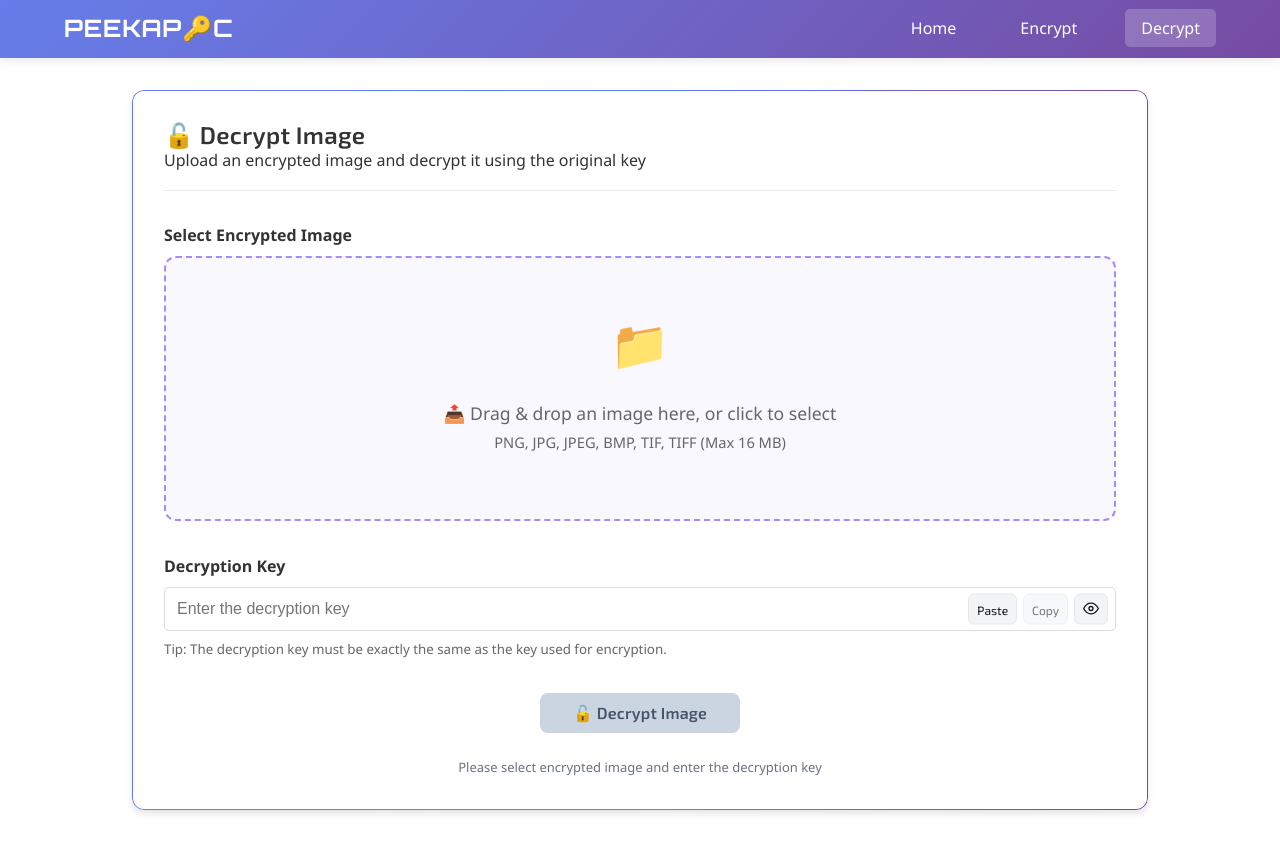
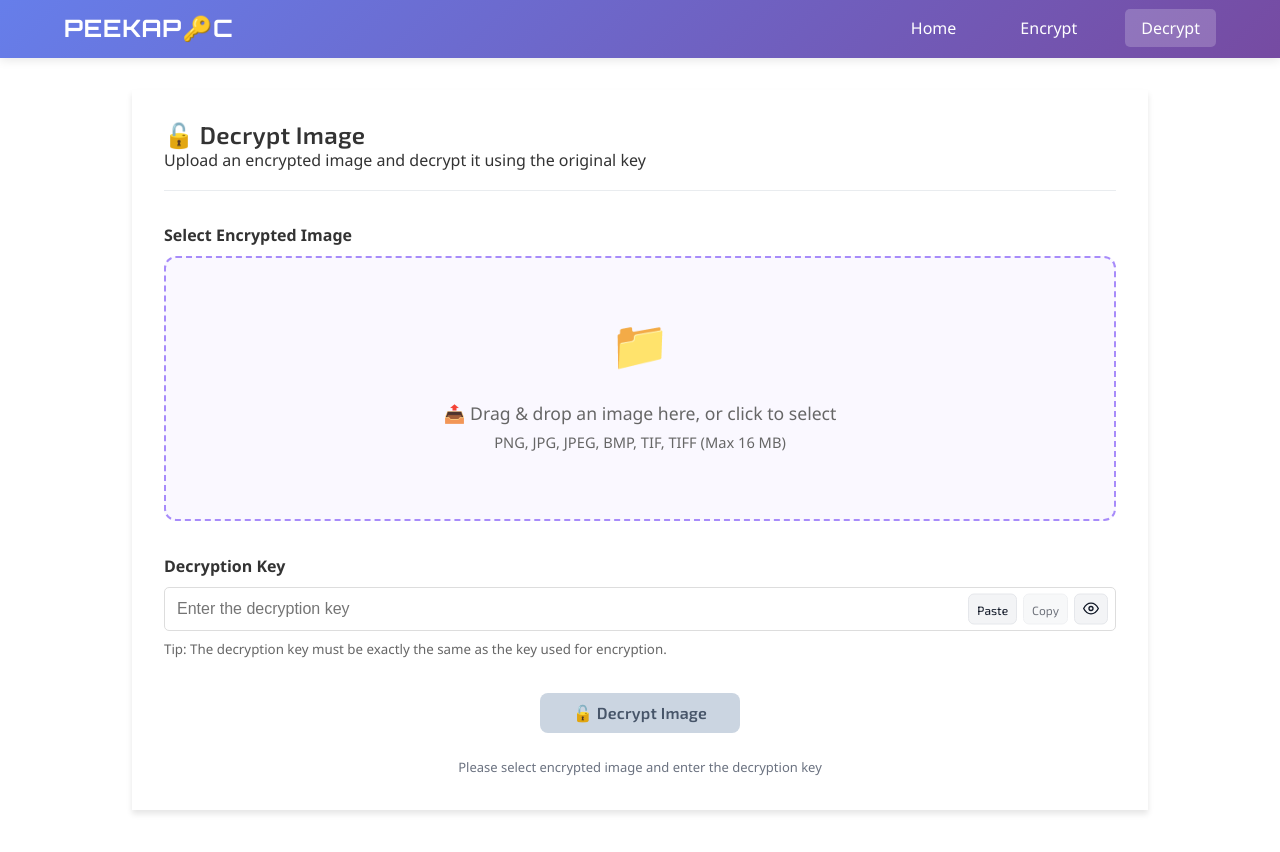
Before and after one commit to wantedWaffleInUni/fyp-mds08, a React (Create React App) app in the folder chaotic-encryption-app/frontend/: page /decrypt in a window 1280 px wide. Shown: the top 852 px of the page. Built offline with nearby package versions, Linux system fonts and the light colour scheme; no server answers; the HTML template or start-up script is replaced by a standard one; a web font is replaced by a local one.

Commit message:
Removed gradient borders; sharper edges; adjust button colours

```diff
--- a/chaotic-encryption-app/frontend/src/App.css
+++ b/chaotic-encryption-app/frontend/src/App.css
@@ -143,26 +143,8 @@ h1, h2, h3 {
 }
 
 /* Gradient 1px border */
-.card::before,
-.card-form::before {
-  content: "";
-  position: absolute;
-  inset: 0;                      /* cover the whole card */
-  padding: 1px;                  /* border thickness */
-  border-radius: inherit;
-  background: var(--brand-grad);
-  pointer-events: none;
 
-  /* The “hole” trick so only a 1px ring remains */
-  -webkit-mask:
-    linear-gradient(#000 0 0) content-box,
-    linear-gradient(#000 0 0);
-  mask:
-    linear-gradient(#000 0 0) content-box,
-    linear-gradient(#000 0 0);
-  -webkit-mask-composite: xor;   /* Chrome/Safari */
-          mask-composite: exclude; /* Firefox */
-}
+
 
 /* Headers */
 .card-header {
@@ -210,15 +192,15 @@ button.btn {
 
 /* Large — for "start encrypting" button at main pg */
 .btn--lg {
-  font-size: 1.2rem;          /* ~19px */
-  padding: 1rem 2rem;
+  font-size: 20rem;          /* ~19px */
+  padding: 4rem 5rem;
   border-radius: 12px;
   box-shadow: 0 6px 18px rgba(102,126,234,.28);
 }
 
 /* Gradient & Hover on buttons */
 .btn-primary {
-  background: linear-gradient(135deg, #667eea 0%, #764ba2 100%);
+  background: #5b7fff;
   color: white;
 }
 
@@ -228,7 +210,7 @@ button.btn {
 }
 
 .btn-secondary {
-  background: linear-gradient(135deg, #667eea 0%, #764ba2 100%);
+  background: #5b7fff;
   color: white;
 }
 
@@ -975,3 +957,34 @@ button, .btn, .btn-primary, .btn-secondary, .btn-success, .btn-danger, .icon-btn
 .introjs-button::after {
   content: none !important;
 }
+
+
+:root {
+  --box-radius: 0px;
+}
+
+/* Outer sections */
+.card,
+.card-form {
+  border-radius: var(--box-radius) !important;
+}
+.card::before,
+.card-form::before {
+  border-radius: var(--box-radius) !important;   /* match the ring */
+}
+
+/* Feature/step tiles (the small cards on the grid) */
+.pill-card,
+.pill-card--stack {
+  border-radius: var(--box-radius) !important;
+}
+.pill-card::before,
+.pill-card--stack::before {
+  border-radius: var(--box-radius) !important;
+}
+
+/* any inner containers flatten them */
+.features-steps-grid .pill-card,
+.features-steps-grid .pill-card::before {
+  border-radius: var(--box-radius) !important;
+}
--- a/chaotic-encryption-app/frontend/src/pages/Home.jsx
+++ b/chaotic-encryption-app/frontend/src/pages/Home.jsx
@@ -101,11 +101,11 @@ const Home = () => {
 
 
         <div className="d-flex justify-center gap-2 mb-3">
-          <button onClick={() => navigate('/encrypt')} className="btn btn-primary btn--md">
-            🔒 Encrypt Image
+          <button onClick={() => navigate('/encrypt')} className="btn btn-primary btn--lg">
+             Encrypt Image
           </button>
-          <button onClick={() => navigate('/decrypt')} className="btn btn-secondary btn--md">
-            🔓 Decrypt Image
+          <button onClick={() => navigate('/decrypt')} className="btn btn-secondary btn--lg">
+             Decrypt Image
           </button>
         </div>
       </div>
```
